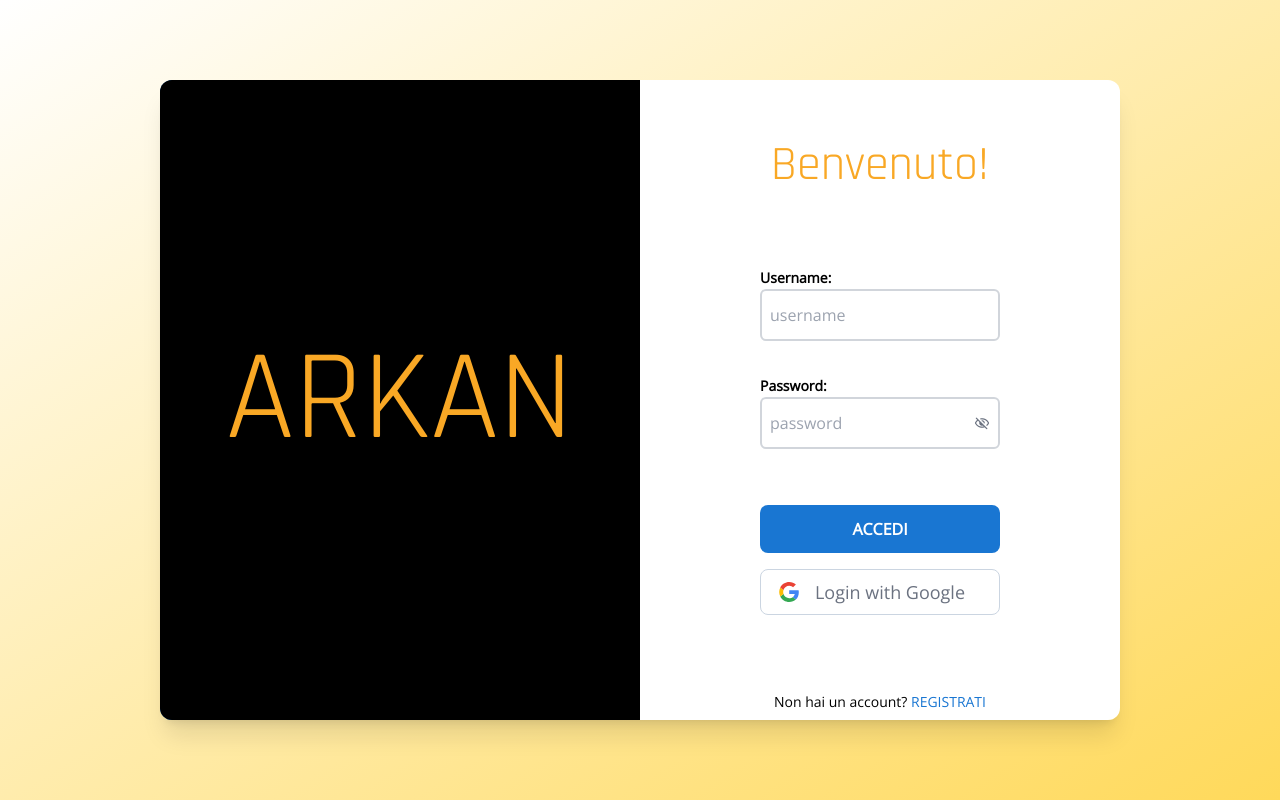
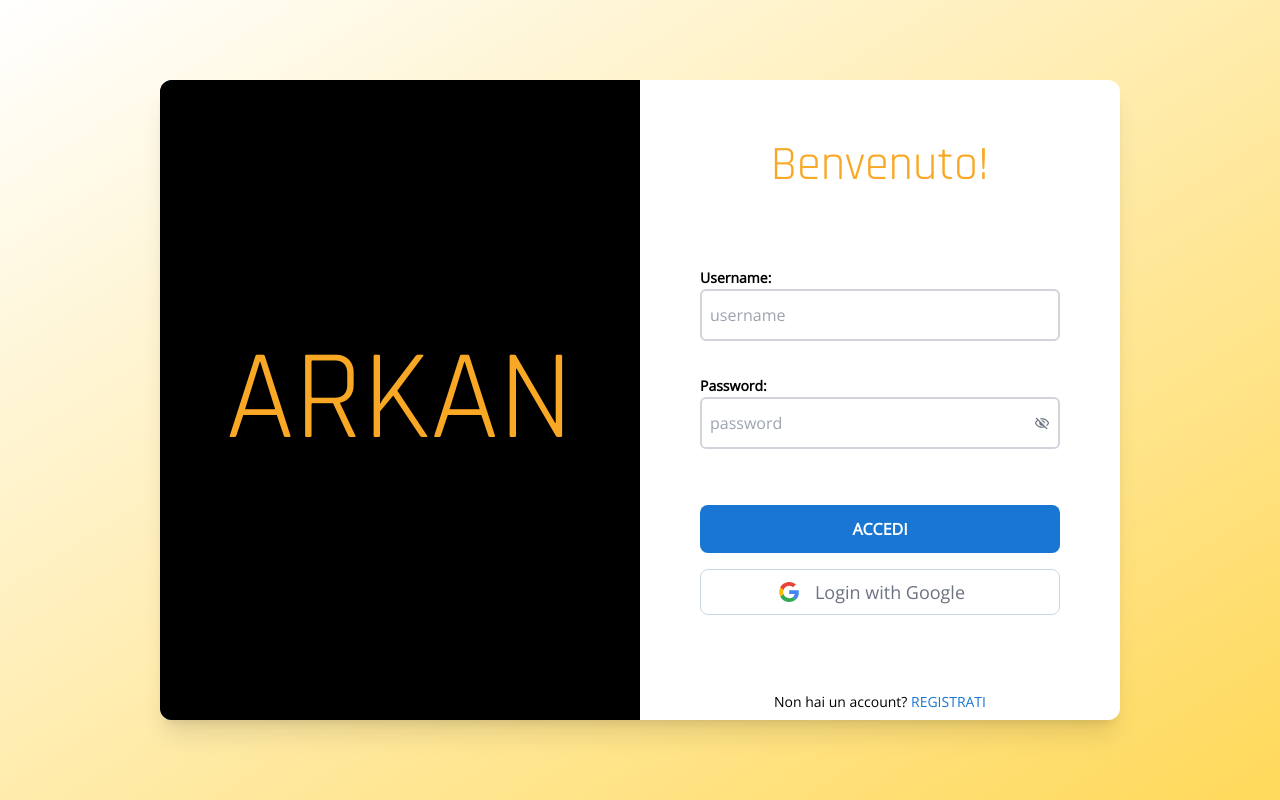
Before and after one commit to xrenegade100/arkan, a Next.js app: page /login in a window 1280 px wide. Built offline with nearby package versions, Linux system fonts and the light colour scheme; no server answers.

Commit message:
feat: account notify design and logic completed

```diff
--- /dev/null
+++ b/components/AccountNotify/index.tsx
@@ -0,0 +1,26 @@
+import clsx from 'clsx';
+import React from 'react';
+
+interface Props {
+  isVisible: boolean;
+}
+
+const AccountNotify: React.FC<Props> = ({ isVisible }: Props) => (
+  <div
+    className={clsx('border border-red-500 rounded-md w-full', {
+      'block h-auto': isVisible,
+      'hidden h-0': !isVisible,
+    })}
+  >
+    <div className="flex justify-start items-center p-4">
+      <span className="material-symbols-rounded pr-2 text-red-500">
+        warning{' '}
+      </span>
+      <span className="font-body text-sm md:text-base text-red-500">
+        L'account indicato non esiste
+      </span>
+    </div>
+  </div>
+);
+
+export default AccountNotify;
--- a/hook/useAuth.tsx
+++ b/hook/useAuth.tsx
@@ -29,6 +29,10 @@ const useProvideAuth = () => {
         setIsLoggedIn(true);
       }
     })();
+
+    return () => {
+      setFirebaseError(undefined);
+    };
   }, []);
 
   useEffect(() => {
@@ -66,7 +70,8 @@ const useProvideAuth = () => {
         setIsLoggedIn(true);
       }
     } catch (error) {
-      alert('ERROR DURING GOOGLE AUTHENICATION');
+      console.log(error);
+      setFirebaseError(error as FirebaseError);
     }
   };
 
--- a/pages/login.tsx
+++ b/pages/login.tsx
@@ -2,17 +2,45 @@
 /* eslint-disable import/no-unresolved */
 import { NextPage } from 'next';
 import Link from 'next/link';
-import React, { useState } from 'react';
+import React, { useState, useEffect } from 'react';
 import Typewriter, { TypewriterClass } from 'typewriter-effect';
+import AccountNotify from '../components/AccountNotify';
 import Button from '../components/Button';
 import GoogleButton from '../components/GoogleButton';
 import Input from '../components/Input';
 import { useAuth } from '../hook/useAuth';
+import { validation } from '../Helpers/CredentialsValidation';
 
 const login: NextPage = () => {
   const [email, setEmail] = useState('');
   const [password, setPassword] = useState('');
-  const { loginWithEmail, authenticateWithGoogle } = useAuth();
+  const { loginWithEmail, authenticateWithGoogle, firebaseError } = useAuth();
+
+  const [accountAlreadyExist, setAccountAlreadyExist] = useState(false);
+  const [isPasswordIncorrect, setIsPasswordIncorrect] = useState(
+    validation.VALID,
+  );
+  const [isEmailValid, setIsEmailValid] = useState(validation.VALID);
+
+  useEffect(() => {
+    setAccountAlreadyExist(false);
+    setIsEmailValid(validation.VALID);
+    setIsPasswordIncorrect(validation.VALID);
+  }, []);
+
+  useEffect(() => {
+    if (firebaseError) {
+      if (firebaseError.code === 'auth/user-not-found') {
+        setAccountAlreadyExist(true);
+      }
+      if (firebaseError.code === 'auth/invalid-email') {
+        setIsEmailValid(validation.INVALID);
+      }
+      if (firebaseError.code === 'auth/wrong-password') {
+        setIsPasswordIncorrect(validation.INVALID);
+      }
+    }
+  }, [firebaseError]);
 
   return (
     <div className="w-full h-screen flex justify-center items-center bg-gradient-to-br from-white to-secondary-accent">
@@ -50,9 +78,10 @@ const login: NextPage = () => {
           <span className="font-logo text-5xl text-secondary-main mt-2 lg:mt-4">
             Benvenuto!
           </span>
-          <div className="w-full flex flex-col justify-center items-center">
+          <div className="w-10/12 lg:w-9/12 2xl:w-7/12 flex flex-col justify-center items-center">
             <div className="w-full flex flex-col justify-center items-center lg:my-4">
-              <div className="w-3/4 lg:w-2/4 lg:py-4">
+              <AccountNotify isVisible={accountAlreadyExist} />
+              <div className="w-full lg:py-4">
                 <span className="font-body text-sm font-bold">Username:</span>
                 <Input
                   hint="username"
@@ -61,9 +90,11 @@ const login: NextPage = () => {
                   }}
                   className="py-2"
                   value={email}
+                  isInvalid={isEmailValid}
+                  errorText="l'email inserita non è valida"
                 />
               </div>
-              <div className="w-3/4 lg:w-2/4 py-2 lg:py-4">
+              <div className="w-full py-2 lg:py-4">
                 <span className="font-body text-sm font-bold">Password:</span>
                 <Input
                   hint="password"
@@ -73,13 +104,27 @@ const login: NextPage = () => {
                   value={password}
                   className="py-2"
                   type="password"
+                  isInvalid={isPasswordIncorrect}
+                  errorText="la password inserita non è corretta"
                 />
               </div>
             </div>
-            <div className="w-3/4 lg:w-2/4 flex flex-col justify-around items-center my-2 lg:my-4">
+            <div className="w-full flex flex-col justify-around items-center my-2 lg:my-4">
               <Button
                 className="w-full py-3 my-2"
-                onClick={() => loginWithEmail(email, password)}
+                onClick={() => {
+                  setIsEmailValid(validation.VALID);
+                  if (email === '') {
+                    setIsEmailValid(validation.EMPTY);
+                    return;
+                  }
+
+                  if (password === '') {
+                    setIsPasswordIncorrect(validation.EMPTY);
+                    return;
+                  }
+                  loginWithEmail(email, password);
+                }}
               >
                 <span>ACCEDI</span>
               </Button>
```
